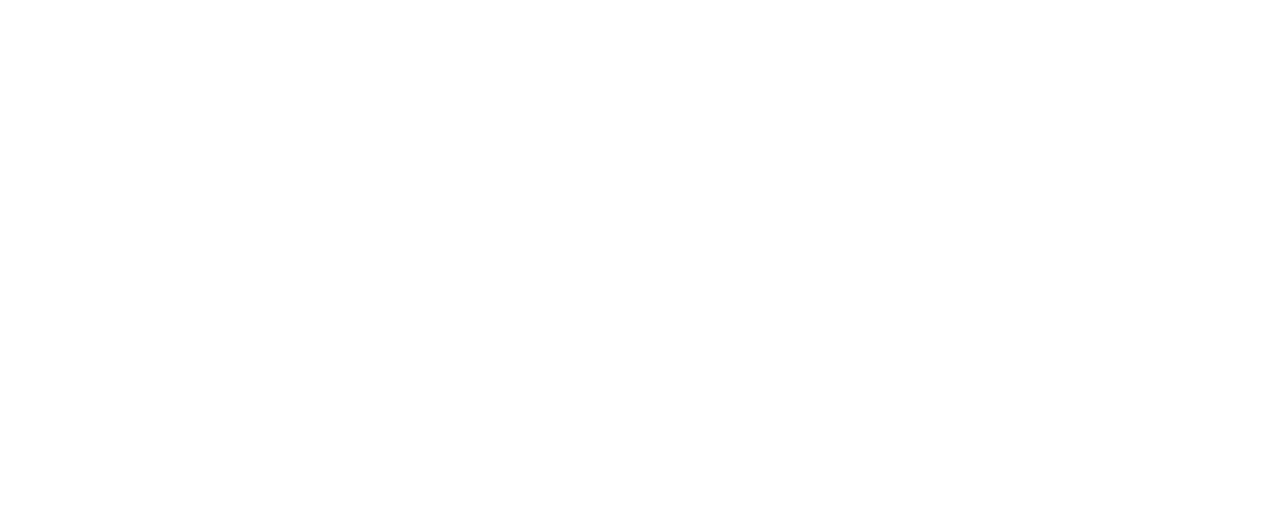
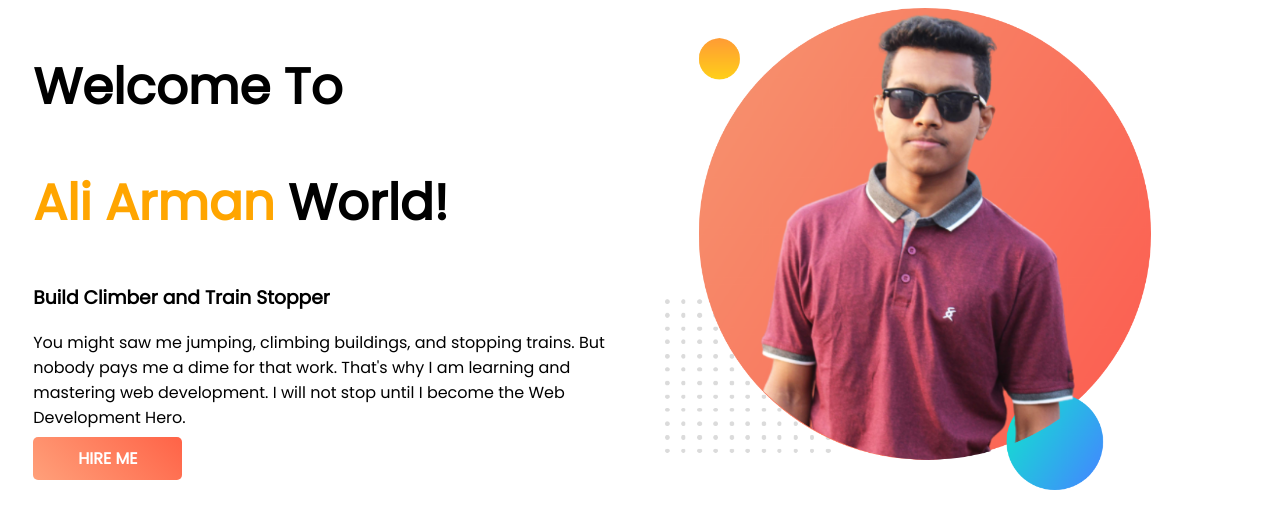
Before and after one commit to aliarman78/developer-portfolio, a plain HTML site: page index.html in a window 1280 px wide. Drawn offline with Linux system fonts and the light colour scheme.

Commit message:
added header

```diff
--- a/index.html
+++ b/index.html
@@ -6,8 +6,22 @@
   <meta name="viewport" content="width=device-width, initial-scale=1.0">
   <title>Ali Arman Portfolio</title>
   <link rel="stylesheet" href="style.css">
+  <link rel="preconnect" href="https://fonts.googleapis.com">
+<link rel="preconnect" href="https://fonts.gstatic.com" crossorigin>
+<link href="https://fonts.googleapis.com/css2?family=Poppins&display=swap" rel="stylesheet">
 </head>
 <body>
-
+    <section>
+      <div class="half-width">
+        <h1>Welcome To</h1>
+      <h1><span class="color-orange">Ali Arman</span> World!</h1>
+      <h3>Build Climber and Train Stopper</h3>
+      <p>You might saw me jumping, climbing buildings, and stopping trains. But nobody pays me a dime for that work. That's why I am learning and mastering web development. I will not stop until I become the Web Development Hero.</p>
+      <a class="link-button" target="_blank" href="http://https://github.com/aliarman78">HIRE ME</a>
+      </div>
+      <div class="half-width">
+        <img src="images/aliarman.png" alt="">
+      </div>
+    </section>
 </body>
 </html>
--- a/style.css
+++ b/style.css
@@ -0,0 +1,27 @@
+body{
+  font-family: 'Poppins', sans-serif;
+}
+h1{
+  font-size: 50px;
+}
+.color-orange{
+  color: orange;
+}
+section{
+  display: flex;
+}
+.half-width{
+  width: 50%;
+  padding-left: 2%;
+}
+.half-width img{
+  width: 80%;
+}
+.link-button{
+  background-image: linear-gradient(45deg, lightsalmon, tomato);
+  color: white;
+  text-decoration: none;
+  padding: 10px 45px;
+  border-radius: 5px;
+  font-weight: 700;
+}
```
